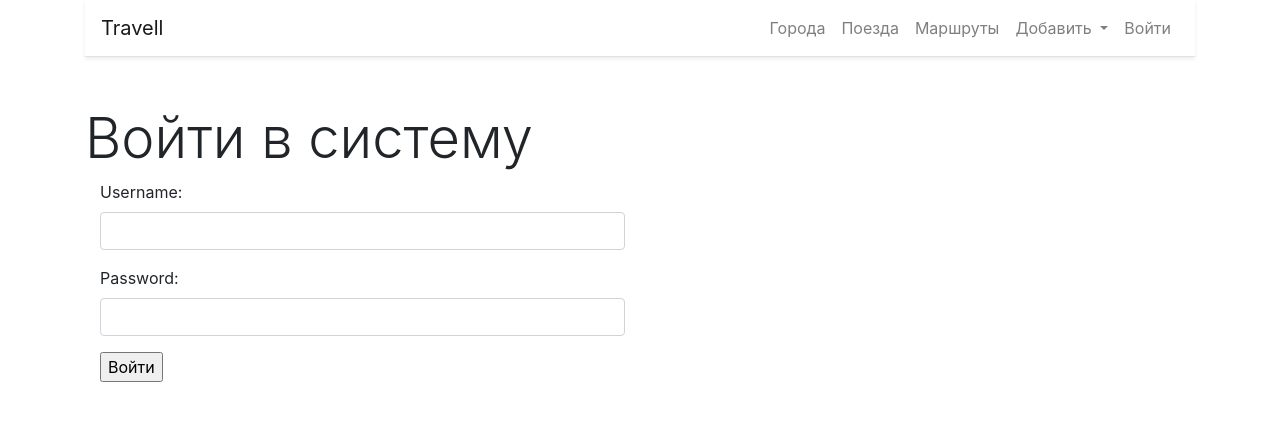
After one commit to avkuznetsov54/Django-04-Create-site-on-Django-2.1-, a Django app: page /login/ in a window 1280 px wide. The commit adds this page. Shown: the top 421 px of the page. Run offline with Django 3.2, Linux system fonts and the light colour scheme; some libraries are stand-ins or nearby versions.

Commit message:
finished auth users

```diff
--- a/travel/templates/base.html
+++ b/travel/templates/base.html
@@ -59,6 +59,14 @@
                 <!--<a class="dropdown-item" href="#">Something else here</a>-->
               </div>
             </li>
+            <li class="nav-item">
+              {% if user.is_authenticated %}
+                  <a class="nav-link" href="{% url 'logout' %}">Выйти</a>
+              {% else %}
+                <a class="nav-link" href="{% url 'login' %}">Войти</a>
+              {% endif %}
+
+            </li>
           </ul>
         </div>
       </nav>
--- /dev/null
+++ b/travel/templates/login.html
@@ -0,0 +1,17 @@
+{% extends "base.html" %}
+{% block title%}Страница входа {% endblock%}
+
+{% block content%}
+    <h1 class="display-4">Войти в систему</h1>
+    <div class="row mx-auto">
+        <div class='col-md-6'>
+            <form action="" method="post">
+                {% csrf_token %}
+                {{form.as_p}}
+                <input type="submit" value="Войти">
+                </form>
+        </div>
+    </div>
+
+
+{% endblock%}
--- /dev/null
+++ b/travel/travel/forms.py
@@ -0,0 +1,19 @@
+from django import forms
+from django.contrib.auth import authenticate
+
+
+class UserLoginForm(forms.Form):
+    username = forms.CharField(widget=forms.TextInput(attrs={'class': 'form-control'}))
+    password = forms.CharField(widget=forms.PasswordInput(attrs={'class': 'form-control'}))
+
+    def clean(self, *args, **kwargs):
+        username = self.cleaned_data.get('username')
+        password = self.cleaned_data.get('password')
+
+        if username and password:
+            user = authenticate(username=username, password=password)
+            if not user:
+                raise forms.ValidationError('Такого пользователя нет')
+            if not user.check_password(password):
+                raise forms.ValidationError('Неверный пароль')
+        return super(UserLoginForm, self).clean(*args, **kwargs)
--- a/travel/travel/urls.py
+++ b/travel/travel/urls.py
@@ -16,11 +16,17 @@ Including another URLconf
 from django.contrib import admin
 from django.urls import path, include
 
-from routes.views import home, find_routes, add_route, RouteListView, RouteDetailView, RouteDeleteView
+from routes.views import (home, find_routes, add_route, RouteListView, RouteDetailView, RouteDeleteView)
+
+from .views import login_view, logout_view
+
 
 urlpatterns = [
     path('admin/', admin.site.urls),
     path('', home, name='home'),
+
+    path('login/', login_view, name='login'),
+    path('logout/', logout_view, name='logout'),
 
     path('cities/', include(('cities.urls', 'city'))),
     path('trains/', include(('trains.urls', 'train'))),
--- a/travel/travel/views.py
+++ b/travel/travel/views.py
@@ -1,5 +1,8 @@
 from django.http import HttpResponse
-from django.shortcuts import render
+from django.shortcuts import render, redirect
+from django.contrib.auth import login, authenticate, logout
+
+from .forms import UserLoginForm
 
 
 def home_view(request):
@@ -7,3 +10,24 @@ def home_view(request):
     context = {'name': 'Dave'}
 
     return render(request, 'home.html', context)
+
+
+def login_view(request):
+    form = UserLoginForm(request.POST or None)
+    next_ = request.GET.get('next')
+
+    if form.is_valid():
+        username = request.POST.get('username')
+        password = request.POST.get('password')
+        user = authenticate(username=username.strip(),
+                            password=password.strip())
+        login(request, user)
+        next_post = request.POST.get('next')
+        rederict_path = next_ or next_post or '/'
+        return redirect(rederict_path)
+    return render(request, 'login.html', {'form': form})
+
+
+def logout_view(request):
+    logout(request)
+    return redirect('home')
```
Also changed, not shown: travel/cities/views.py (+7 -3 lines), travel/routes/views.py (+5 -2 lines), travel/trains/views.py (+4 -3 lines).
